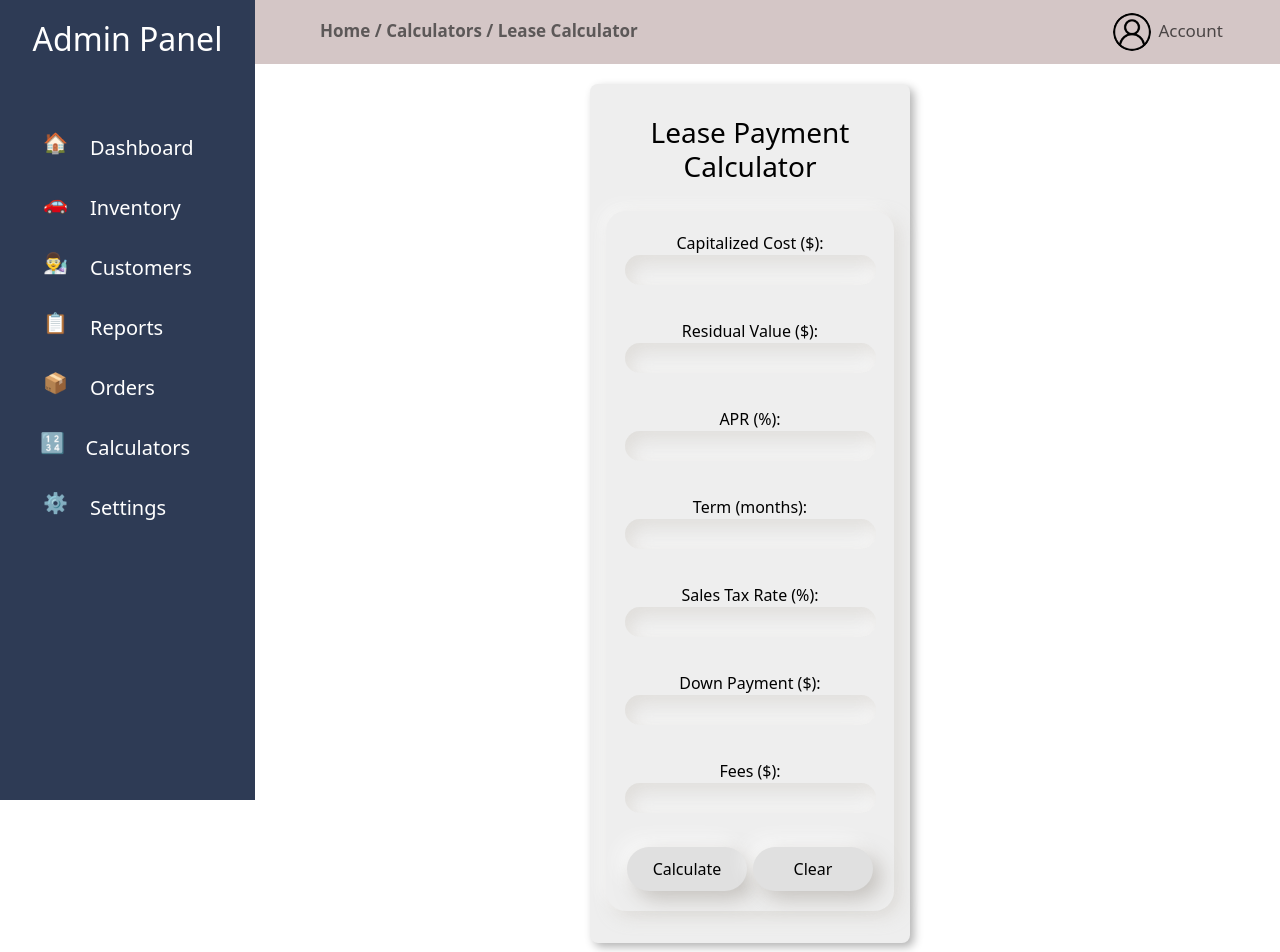
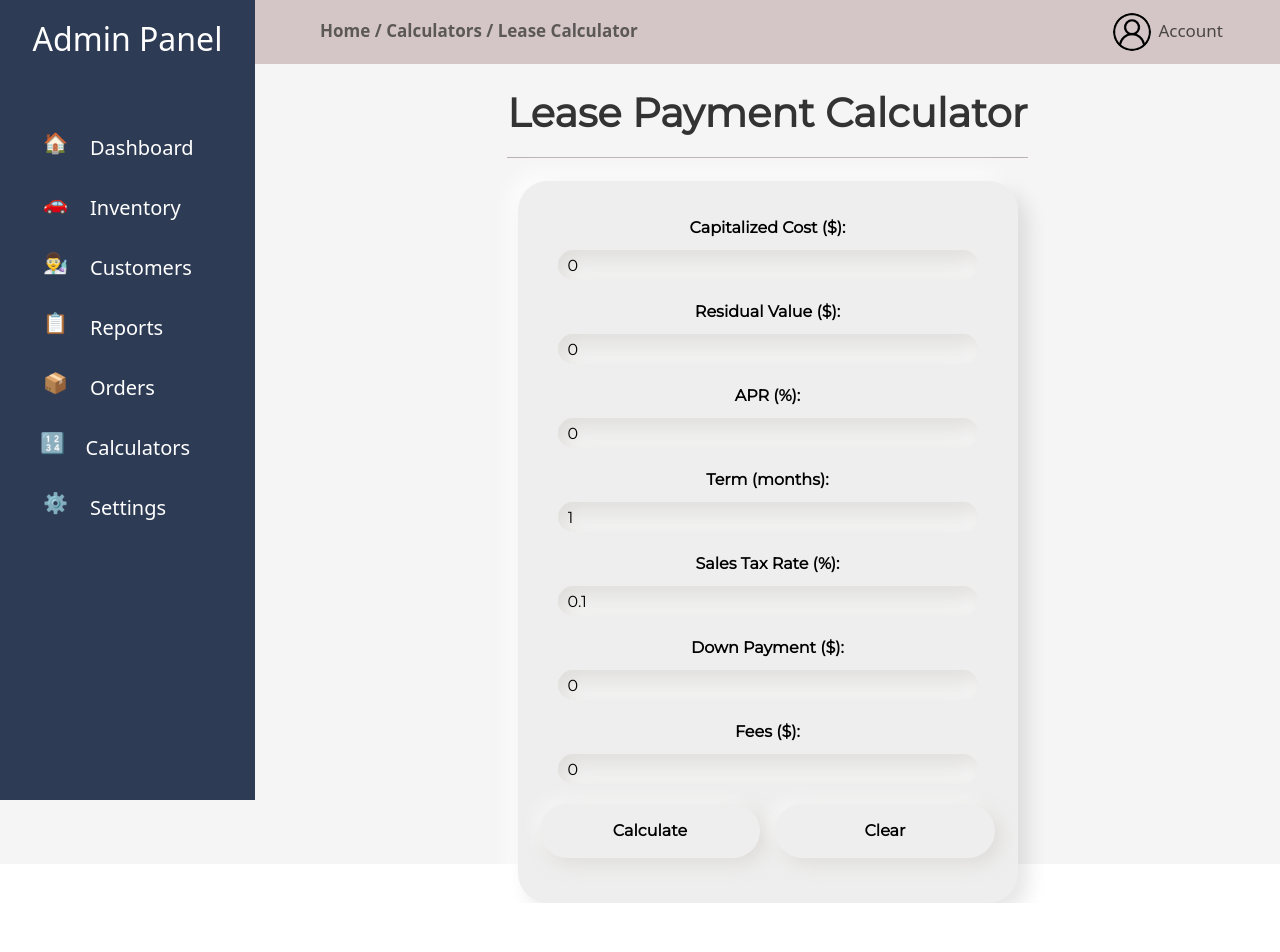
Before and after one commit to singemazuo/VIN-Decoder, a React (Create React App) app in the folder vin-decoder-client/: page /lease in a window 1280 px wide. Shown: the top 952 px of the page. After the commit the page ends 903 px from the top, so only its background shows below. Built offline with nearby package versions, Linux system fonts and the light colour scheme; no server answers.

Commit message:
calcualtor ui changes

```diff
--- a/vin-decoder-client/src/Forms/CreateOrder.module.css
+++ b/vin-decoder-client/src/Forms/CreateOrder.module.css
@@ -75,10 +75,27 @@
     opacity: 80%;
   }
 
+  .btnPrint:hover {
+    background-color: rgb(93, 92, 116);
+    color: white;
+    opacity: 80%;
+  }
+
+.textbox{
+  width: 600px;
+  height: 150px;
+}
+
   .editIcon {
     height: 18px;
     width: 18px;
     margin: 1px 3px 0 2px;
+  }
+
+  .printIcon {
+    height: 19px;
+    width: 19px;
+    margin: 3px 4px 0 2px;
   }
 
   .vehicleSelect {
@@ -157,6 +174,25 @@
     box-sizing: border-box;
   }
 
+  .signatures{
+    display: flex;
+    flex-direction: row;
+    justify-content: space-evenly;
+    border: none;
+    margin-top: 15px;
+  }
+
+  .buyerInput, .sellerInput{
+    border: none;
+    border-bottom: 1px solid black;
+  }
+
+  .sellerSignature, .buyerSignature{
+    display: flex;
+    flex-direction: column;
+    border: none;
+  }
+
 
   @media screen and (max-width: 1250px) {
     .selectionSection {
--- a/vin-decoder-client/src/Pages/LeaseCalc.js
+++ b/vin-decoder-client/src/Pages/LeaseCalc.js
@@ -4,35 +4,54 @@ import Sidebar from '../Navigation/Sidebar';
 import NavigationBar from '../Navigation/NavigationBar';
 
 const LeaseCalc = () => {
+  const [formData, setFormData] = useState({
+    capitalizedCost: 0,
+    residualValue: 0,
+    apr: 0,
+    term: 1,
+    salesTaxRate: 0.1,
+    downPayment: 0,
+    fees: 0,
+  });
+
   const [result, setResult] = useState(null);
+
+  const handleChange = (e) => {
+    const { name, value } = e.target;
+    setFormData({
+      ...formData,
+      [name]: parseFloat(value),
+    });
+  };
 
   const handleSubmit = (event) => {
     event.preventDefault();
-    const form = event.target;
+    const { capitalizedCost, residualValue, apr, term, salesTaxRate, downPayment, fees } = formData;
 
-    const capitalizedCost = parseFloat(form.capitalizedCost.value);
-    const residualValue = parseFloat(form.residualValue.value);
-    const apr = parseFloat(form.apr.value) / 100;
-    const term = parseInt(form.term.value);
-    const salesTaxRate = parseFloat(form.salesTaxRate.value) / 100;
-    const downPayment = parseFloat(form.downPayment.value);
-    const fees = parseFloat(form.fees.value);
-
-    const monthlyInterestRate = apr / 12;
+    const monthlyInterestRate = apr / 100 / 12;
     const depreciationFee = (capitalizedCost - residualValue) / term;
     const interestFee = (capitalizedCost + residualValue) * monthlyInterestRate;
     const monthlyPayment = depreciationFee + interestFee;
 
     const totalCost = (monthlyPayment * term) + downPayment + fees;
-    const totalCostWithTax = totalCost + (totalCost * salesTaxRate);
+    const totalCostWithTax = totalCost + (totalCost * salesTaxRate / 100);
 
     setResult({
-      monthlyPayment: monthlyPayment.toFixed(2),
-      totalCostWithTax: totalCostWithTax.toFixed(2),
+      monthlyPayment: isNaN(monthlyPayment) ? '0.00' : monthlyPayment.toFixed(2),
+      totalCostWithTax: isNaN(totalCostWithTax) ? '0.00' : totalCostWithTax.toFixed(2),
     });
   };
 
   const handleReset = () => {
+    setFormData({
+      capitalizedCost: 0,
+      residualValue: 0,
+      apr: 0,
+      term: 1,
+      salesTaxRate: 15,
+      downPayment: 0,
+      fees: 0,
+    });
     setResult(null);
   };
 
@@ -45,39 +64,101 @@ const LeaseCalc = () => {
         <NavigationBar />
       </div>
       <div className={styles.container}>
-        <h3>Lease Payment Calculator</h3>
+        <h1 className={styles.h1}>Lease Payment Calculator</h1>
         <form className={styles.leaseForm} onSubmit={handleSubmit} onReset={handleReset}>
+          <div className={styles.formGroup}>
             <label htmlFor="capitalizedCost">Capitalized Cost ($):</label>
-          <input className={styles.leaseInput} type="text" id="capitalizedCost" name="capitalizedCost" required /><br />
-
+            <input
+              type="number"
+              id="capitalizedCost"
+              name="capitalizedCost"
+              value={formData.capitalizedCost}
+              onChange={handleChange}
+            />
+          </div>
+          <div className={styles.formGroup}>
             <label htmlFor="residualValue">Residual Value ($):</label>
-          <input className={styles.leaseInput} type="text" id="residualValue" name="residualValue" required /><br />
-
+            <input
+              type="number"
+              id="residualValue"
+              name="residualValue"
+              value={formData.residualValue}
+              onChange={handleChange}
+            />
+          </div>
+          <div className={styles.formGroup}>
             <label htmlFor="apr">APR (%):</label>
-          <input className={styles.leaseInput} type="text" id="apr" name="apr" required /><br />
-
+            <input
+              type="number"
+              id="apr"
+              name="apr"
+              value={formData.apr}
+              onChange={handleChange}
+            />
+          </div>
+          <div className={styles.formGroup}>
             <label htmlFor="term">Term (months):</label>
-          <input className={styles.leaseInput} type="text" id="term" name="term" required /><br />
-
+            <input
+              type="number"
+              id="term"
+              name="term"
+              value={formData.term}
+              onChange={handleChange}
+            />
+          </div>
+          <div className={styles.formGroup}>
             <label htmlFor="salesTaxRate">Sales Tax Rate (%):</label>
-          <input className={styles.leaseInput} type="text" id="salesTaxRate" name="salesTaxRate" required /><br />
-
+            <input
+              type="number"
+              id="salesTaxRate"
+              name="salesTaxRate"
+              value={formData.salesTaxRate}
+              onChange={handleChange}
+            />
+          </div>
+          <div className={styles.formGroup}>
             <label htmlFor="downPayment">Down Payment ($):</label>
-          <input className={styles.leaseInput} type="text" id="downPayment" name="downPayment" required /><br />
-
+            <input
+              type="number"
+              id="downPayment"
+              name="downPayment"
+              value={formData.downPayment}
+              onChange={handleChange}
+            />
+          </div>
+          <div className={styles.formGroup}>
             <label htmlFor="fees">Fees ($):</label>
-          <input className={styles.leaseInput} type="text" id="fees" name="fees" required /><br />
-
-          <div className={styles.leaseButtons}>
-            <button className={styles.btnCalculate} type="submit">Calculate</button>
-            <button className={styles.btnClear} type="reset">Clear</button>
+            <input
+              type="number"
+              id="fees"
+              name="fees"
+              value={formData.fees}
+              onChange={handleChange}
+            />
+          </div>
+          <div className={styles.buttons}>
+            <button className={styles.button} type="submit">Calculate</button>
+            <button className={styles.button} type="reset">Clear</button>
           </div>
         </form>
         {result && (
-          <div className={styles.result}>
-            <h2>Monthly Payment: ${result.monthlyPayment}</h2>
-            <h2>Total Cost with Tax: ${result.totalCostWithTax}</h2>
-          </div>
+          <>
+            <h2 className={styles.h2} id="result">Calculation Result</h2>
+            <table id="paymentTable" className={styles.paymentTable}>
+              <thead>
+                <tr>
+                  <th>Monthly Payment</th>
+                  <th>Total Cost with Tax</th>
+                </tr>
+              </thead>
+              <tbody>
+                <tr>
+                  <td>${result.monthlyPayment}</td>
+                  <td>${result.totalCostWithTax}</td>
+                </tr>
+              </tbody>
+            </table>
+          </>
         )}
       </div>
     </>
--- a/vin-decoder-client/src/Pages/LeaseCalc.module.css
+++ b/vin-decoder-client/src/Pages/LeaseCalc.module.css
@@ -1,75 +1,51 @@
 /* Neumorphism styles */
 @import url('https://fonts.googleapis.com/css?family=Montserrat&display=swap');
 
-
 .container {
-  background: #EEEEEE;
-  width: 320px;
-  padding: 32px 16px;
-  border-radius: .5em;
-  box-shadow: 4px 4px 10px 0 rgba(0, 0, 2, .3);
-  margin: 20px auto ;
+  margin: 0;
+  padding: 0;
+  box-sizing: border-box;
   display: flex;
   flex-direction: column;
-  justify-content: space-between;
+  align-items: center;
+  height: 100vh;
+  font-family: 'Montserrat', sans-serif;
   color: #000000;
-  position: relative;
-  margin-top: 20px;
-
-left: 110px;}
+  padding-left: 255px;
+  background-color: #F5F5F5;
+  padding-top: 25px;
+}
 
 .leaseForm {
-    margin-top: 20px;
   display: flex;
   flex-direction: column;
   align-items: center;
   width: 100%;
-  max-width: 400px;
-  border-radius: 20px;
-  padding: 20px;
+  max-width: 500px;
+  border-radius: 30px;
+  padding: 35px 20px 45px 20px;
   background-color: #EEEEEE;
-  box-shadow: 6px 6px 16px 0 rgba(209, 205, 199, .5), -6px -6px 16px 0 rgba(255, 255, 255, .5);
+  margin-top: 15px;
+  box-shadow: 10px 10px 20px rgba(0, 0, 0, 0.1), -10px -10px 20px rgba(255, 255, 255, 0.7);
 }
 
-.sideBar {
-  position: absolute;
-  z-index: 1000;
-  width: 255px;
+.formGroup {
+  display: flex;
+  flex-direction: column;
+  margin-bottom: 20px;
+  width: 100%;
 }
 
-.navBar {
-  position: relative;
-  z-index: 100;
+.formGroup label {
+  color: #000000;
+  margin-bottom: 10px;
+  font-weight: bold;
 }
 
-.leaseButtons {
-  display: flex;
-  justify-content: space-around;
-  width: 100%;
-  gap: 4px;
-}
-
-.btnClear,
-.btnCalculate {
-  border: none;
-  border-radius: 50px;
-  width: 48%;
-  padding: 10px;
-  background-color: #E0E0E0;
-box-shadow: 8px 8px 20px 0 rgba(179, 175, 169, .7), -8px -8px 20px 0 rgba(255, 255, 255, .7);
-
-  color: #000000;
-  cursor: pointer;
-}
-
-.btnClear:hover,
-.btnCalculate:hover {
-  background-color: #c7bebe;
-}
-
-.leaseInput {
+.formGroup input[type="number"] {
+  width: calc(100% - 40px);
+  margin: 0 20px;
   height: 30px;
-  margin-bottom: 10px;
   padding: 10px;
   border-radius: 50px;
   border: none;
@@ -78,12 +54,65 @@ box-shadow: 8px 8px 20px 0 rgba(179, 175, 169, .7), -8px -8px 20px 0 rgba(255, 2
   color: #000000;
 }
 
-.result {
-  margin-top: 20px;
-  text-align: center;
-  color: #000000;
+.buttons {
+  display: flex;
+  justify-content: space-around;
+  width: 100%;
+  gap: 10px;
 }
 
-.result h2 {
-  font-size: 20pt;
+.button {
+  border: none;
+  border-radius: 50px;
+  width: 48%;
+  padding: 15px;
+  background-color: #EEEEEE;
+  box-shadow: 6px 6px 16px rgba(209, 205, 199, 0.5), -6px -6px 16px rgba(255, 255, 255, 0.5);
+  color: #000000;
+  cursor: pointer;
+  font-weight: bold;
 }
+
+.button:hover {
+  background-color: #e0e0e0;
+}
+
+.paymentTable {
+  text-align: center;
+  margin-top: 20px;
+  color: #000000;
+  margin-bottom: 50px;
+  padding-bottom: 30px;
+}
+
+.paymentTable th, .paymentTable td {
+  padding: 20px 10px 0 10px;
+}
+
+.paymentTable td{
+  padding-bottom: 50px;
+}
+
+.h1, .h2 {
+  color: #333;
+  font-weight: bold;
+}
+
+.h1 {
+  padding-bottom: 20px;
+  border-bottom: 1px solid rgb(187, 177, 177);
+}
+
+.h2 {
+  margin-top: 30px;
+}
+
+.sideBar {
+  position: relative;
+  z-index: 1000;
+}
+
+.navBar {
+  position: relative;
+  z-index: 100;
+}
--- a/vin-decoder-client/src/Pages/LoanCalc.module.css
+++ b/vin-decoder-client/src/Pages/LoanCalc.module.css
@@ -20,19 +20,19 @@
   color: #000000;
   padding-left: 255px;
   background-color: #F5F5F5;
-  padding-top: 20px;
+  padding-top: 25px;
 }
 
 .loanForm {
-  margin-top: 10px;
   display: flex;
   flex-direction: column;
   align-items: center;
   width: 100%;
   max-width: 500px;
   border-radius: 30px;
-  padding: 20px 0 25px 0;
+  padding: 35px 20px 45px 20px;
   background-color: #EEEEEE;
+  margin-top: 15px;
   box-shadow: 10px 10px 20px rgba(0, 0, 0, 0.1), -10px -10px 20px rgba(255, 255, 255, 0.7);
 }
 
@@ -128,6 +128,11 @@
   font-weight: bold;
 }
 
+.h1{
+  padding-bottom: 20px;
+  border-bottom: 1px solid rgb(187, 177, 177);
+}
+
 .h2{
   margin-top: 20px;
 }
```
Also changed, not shown: vin-decoder-client/src/Forms/CreateOrder.js (+17 -7 lines). Lines whose indentation alone changed are shown as unchanged.
